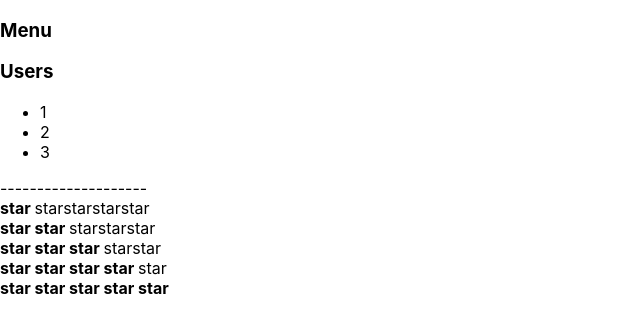
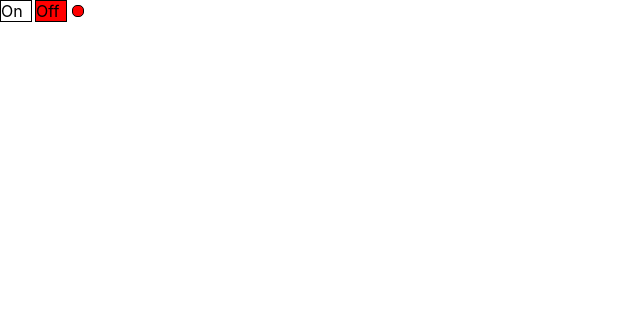
Before and after one commit to Alex666000/my-app, a React (Create React App) app: page / in a window 1280 px wide. Shown: the top 332 px of the page, without its empty margins (0-640 px from the left). Built offline with nearby package versions, Linux system fonts and the light colour scheme.

Commit message:
5 - условный рендеринг c OnOff через пропсв и useState()

```diff
--- a/src/App.tsx
+++ b/src/App.tsx
@@ -1,28 +1,28 @@
 import React from "react";
 import {Accordion} from "./components/Accordion/Accordion";
 import {Rating} from "./components/Rating/Rating";
+import {OnOff} from "./components/OnOff/OnOff";
 
 const App = (props: any) => {
     console.log("App rendered")
 
     return (
         <div>
-            <Accordion title={"Menu"} collapsed={true}/>
+            <OnOff/>
+
+
+            {/* <Accordion title={"Menu"} collapsed={true}/>
             <Accordion title={"Users"} collapsed={false}/>
             <div>--------------------</div>
 
-            {/*чтобы горело от 1 до 5 звезд*/}
+            чтобы горело от 1 до 5 звезд
             <Rating value={1}/>
             <Rating value={2}/>
             <Rating value={3}/>
             <Rating value={4}/>
-            <Rating value={5}/>
+            <Rating value={5}/>*/}
         </div>
     );
-
-    type PageTitlePropsType = {
-        title: string
-    }
 }
 
 export default App
--- /dev/null
+++ b/src/components/OnOff/OnOff.tsx
@@ -0,0 +1,52 @@
+import React, {useState} from "react";
+
+type PropsType = {
+    // on: boolean
+}
+// const [on, setOn] = useState(true)
+
+
+export const OnOff = (props: PropsType) => {
+    let on = false
+
+    // styles
+    const onStyle = {
+        width: "30px",
+        height: "20px",
+        border: "1px solid black",
+        display: "inline-block",
+        backgroundColor: on ? "green" : "white",
+    }
+    const offStyle = {
+        width: "30px",
+        height: "20px",
+        border: "1px solid black",
+        display: "inline-block",
+        marginLeft: "3px",
+        backgroundColor: on ? "white" : "red",
+    }
+    const indicatorStyle = {
+        width: "10px",
+        height: "10px",
+        borderRadius: "5px",
+        border: "1px solid",
+        marginLeft: "5px",
+        display: "inline-block",
+        backgroundColor: on ? "green" : "red",
+    }
+
+    return (
+        <div>
+            <div onClick={() => {
+                debugger
+                on = true
+            }} style={onStyle}>On
+            </div>
+            <div onClick={() => {
+                on = false
+            }} style={offStyle}>Off
+            </div>
+            <div style={indicatorStyle}></div>
+        </div>
+    );
+};
--- a/src/components/Rating/Rating.tsx
+++ b/src/components/Rating/Rating.tsx
@@ -80,7 +80,7 @@ type StarPropsType = {
 }
 
 function Star(props: StarPropsType) {
-    if (props.selected === true) {
+    if (props.selected) {
         return <span><b> star </b></span>
     } else {
         return <span>star</span>
```
